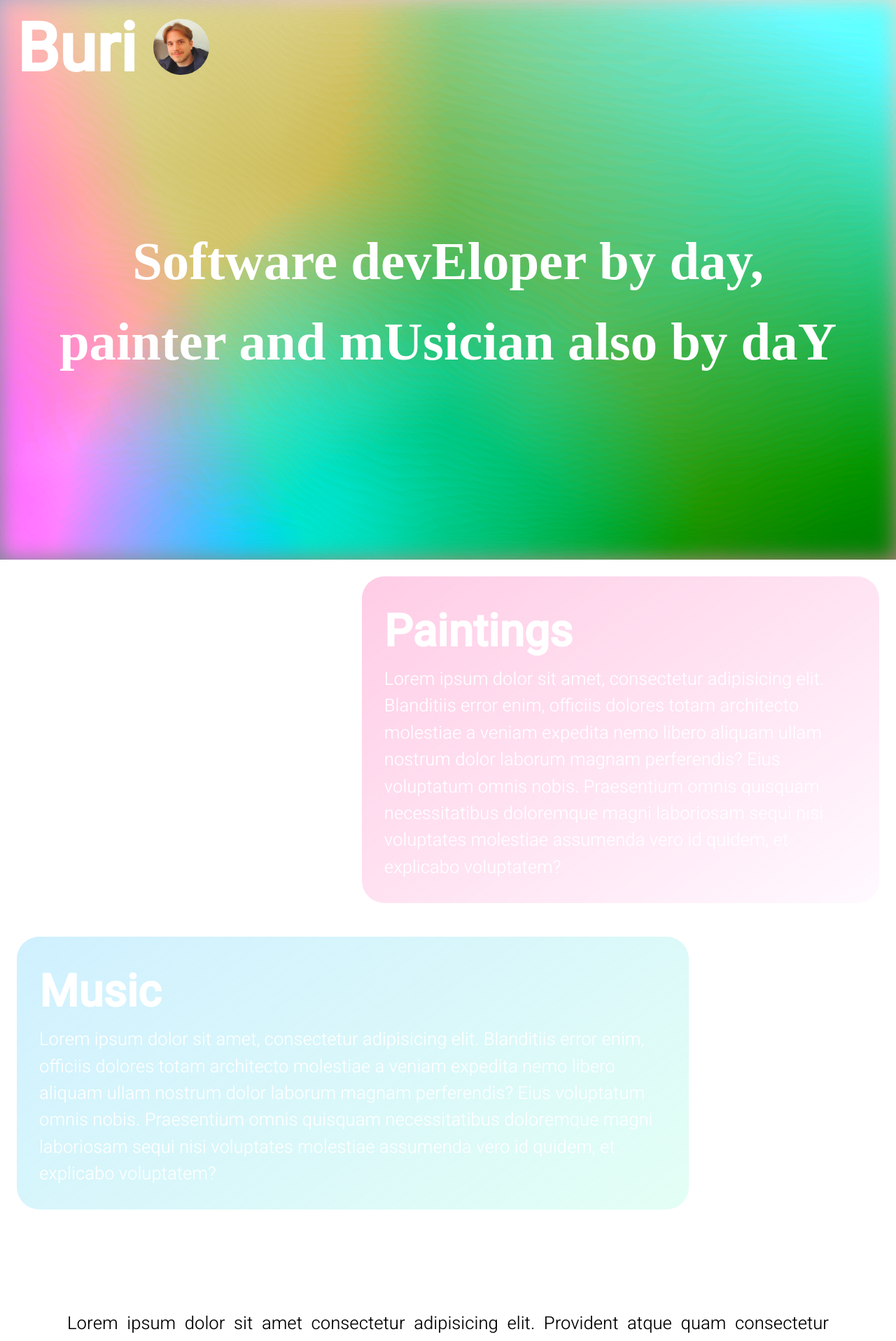
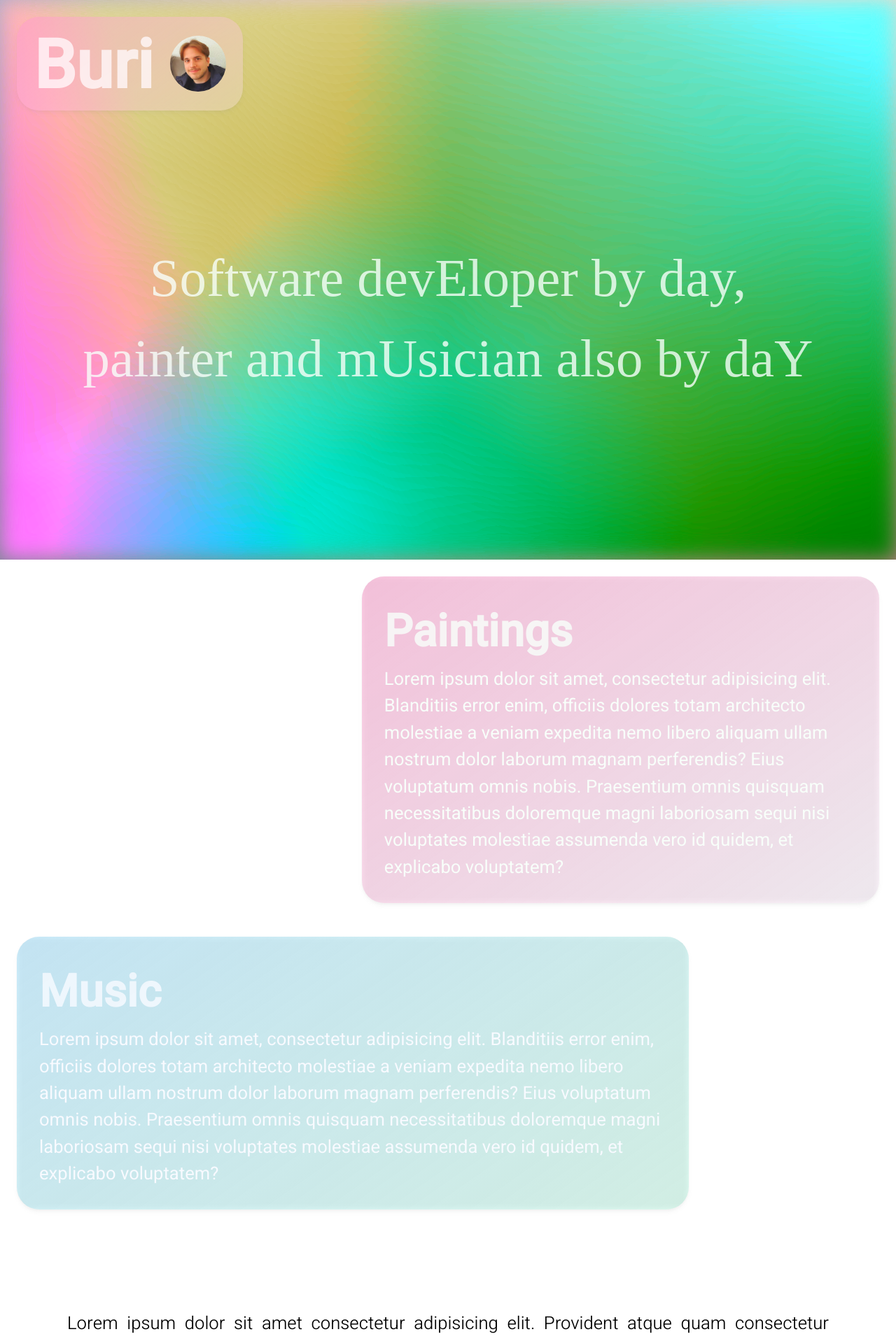
Before and after one commit to youngburi/homepage, a Next.js app: page / in a window 1280 px wide. Shown: the top 1917 px of the page at 70% size. Built offline with nearby package versions, Linux system fonts and the light colour scheme; a web font is replaced by a local one.

Commit message:
content box editing

```diff
--- a/pages/index.tsx
+++ b/pages/index.tsx
@@ -15,15 +15,24 @@ const IndexPage = () => {
         display="grid"
         gridTemplateRows="auto 1fr"
       >
-        <Flex alignItems="center">
+        <Flex
+          alignItems="center"
+          boxShadow="0 4px 6px -1px rgb(150 150 150 / 10%), 0 2px 4px -1px rgb(150 150 150 / 6%)"
+          style={{ backdropFilter: "blur(5px) brightness(1)" }}
+          bg="linear-gradient(145deg, rgba(255, 154, 204, 0.5), rgba(255, 236, 255, 0.3))"
+          borderRadius={["1rem", "1rem", "2rem"]}
+          p={["4", "4", "6"]}
+          width="fit-content"
+        >
           <Heading
             mr={["3", "3", "6"]}
-            color="white"
+            color="rgba(255,247,250, 0.8)"
             as="h1"
             fontSize={["5rem", "5rem", "clamp(1rem, 20vw, 6rem)"]}
             lineHeight={["3rem", "3rem", "clamp(1rem, 20vw, 6rem)"]}
             mb={["-8px", "-8px", "clamp(-10px, -2vh, -20px)"]}
             transition="300ms ease"
+            fontWeight="600"
             // zIndex="5"
             // fontFamily="singleDay"
             // fontWeight="normal"
@@ -48,14 +57,14 @@ const IndexPage = () => {
         <Box display="grid" placeItems="center" height="100%">
           <Text
             fontFamily="singleDay"
-            color="white"
+            color="rgba(248,255,250, 0.8)"
             textAlign="center"
             transition="300ms ease"
             fontSize={["2rem", "2.5rem", "clamp(3rem, 6vw, 6rem)"]}
             px={["4", "4", "8"]}
             mb={["10", "8", "6"]}
             // textShadow="4px 6px 10px rgba(255, 255, 255, 0.1)"
-            fontWeight={["bold"]}
+            fontWeight={["300"]}
           >
             Software devEloper by day,{" "}
             <Text as="span" display={["none", "inline"]}>
@@ -67,21 +76,23 @@ const IndexPage = () => {
       </Box>
       <Box p={["4", "4", "6"]} display="flex" justifyContent="flex-end">
         <Box
+          position="relative"
           bg="linear-gradient(145deg, rgba(255, 154, 204, 0.5), rgba(255, 236, 255, 0.3))"
-          position="relative"
           borderRadius={["1rem", "1rem", "2rem"]}
           p={["4", "4", "8"]}
           width={["100%", "80%", "60%"]}
           // boxShadow="10px 19px 38px rgba(255, 154, 204, 0.5), -19px -10px 38px rgba(255, 236, 255, 0.3)"
-          style={{ backdropFilter: "blur(5px)" }}
+          boxShadow="0 4px 6px -1px rgb(150 150 150 / 10%), 0 2px 4px -1px rgb(150 150 150 / 6%)"
+          style={{ backdropFilter: "blur(5px) brightness(0.9)" }}
         >
-          <Text fontSize="4rem" fontWeight="600" color="white">
+          <Text fontSize="4rem" fontWeight="600" color="rgba(248,255,250, 0.8)">
             Paintings
           </Text>
           <Text
             fontSize={["1.4rem", "1.5rem", "1.6rem"]}
-            fontWeight="300"
-            color="white"
+            // fontWeight="300"
+            color="rgba(248,255,250, 1)"
+            textAlign={["justify", "justify", "left"]}
           >
             Lorem ipsum dolor sit amet, consectetur adipisicing elit. Blanditiis
             error enim, officiis dolores totam architecto molestiae a veniam
@@ -100,15 +111,17 @@ const IndexPage = () => {
           p={["4", "4", "8"]}
           width={["100%", "85%", "clamp(40rem,80%,60rem)"]}
           // boxShadow="10px 19px 38px rgba(161, 255, 197, 0.5), -19px -10px 38px rgba(255, 236, 255, 0.3)"
-          style={{ backdropFilter: "blur(5px)" }}
+          boxShadow="0 4px 6px -1px rgb(150 150 150 / 10%), 0 2px 4px -1px rgb(150 150 150 / 6%)"
+          style={{ backdropFilter: "blur(5px) brightness(0.9)" }}
         >
-          <Text fontSize="4rem" fontWeight="600" color="white">
+          <Text fontSize="4rem" fontWeight="600" color="rgba(248,250,255, 0.8)">
             Music
           </Text>
           <Text
             fontSize={["1.4rem", "1.5rem", "1.6rem"]}
-            fontWeight="300"
-            color="white"
+            // fontWeight="300"
+            color="rgba(248,250,255, 1)"
+            textAlign={["justify", "justify", "left"]}
           >
             Lorem ipsum dolor sit amet, consectetur adipisicing elit. Blanditiis
             error enim, officiis dolores totam architecto molestiae a veniam
```
